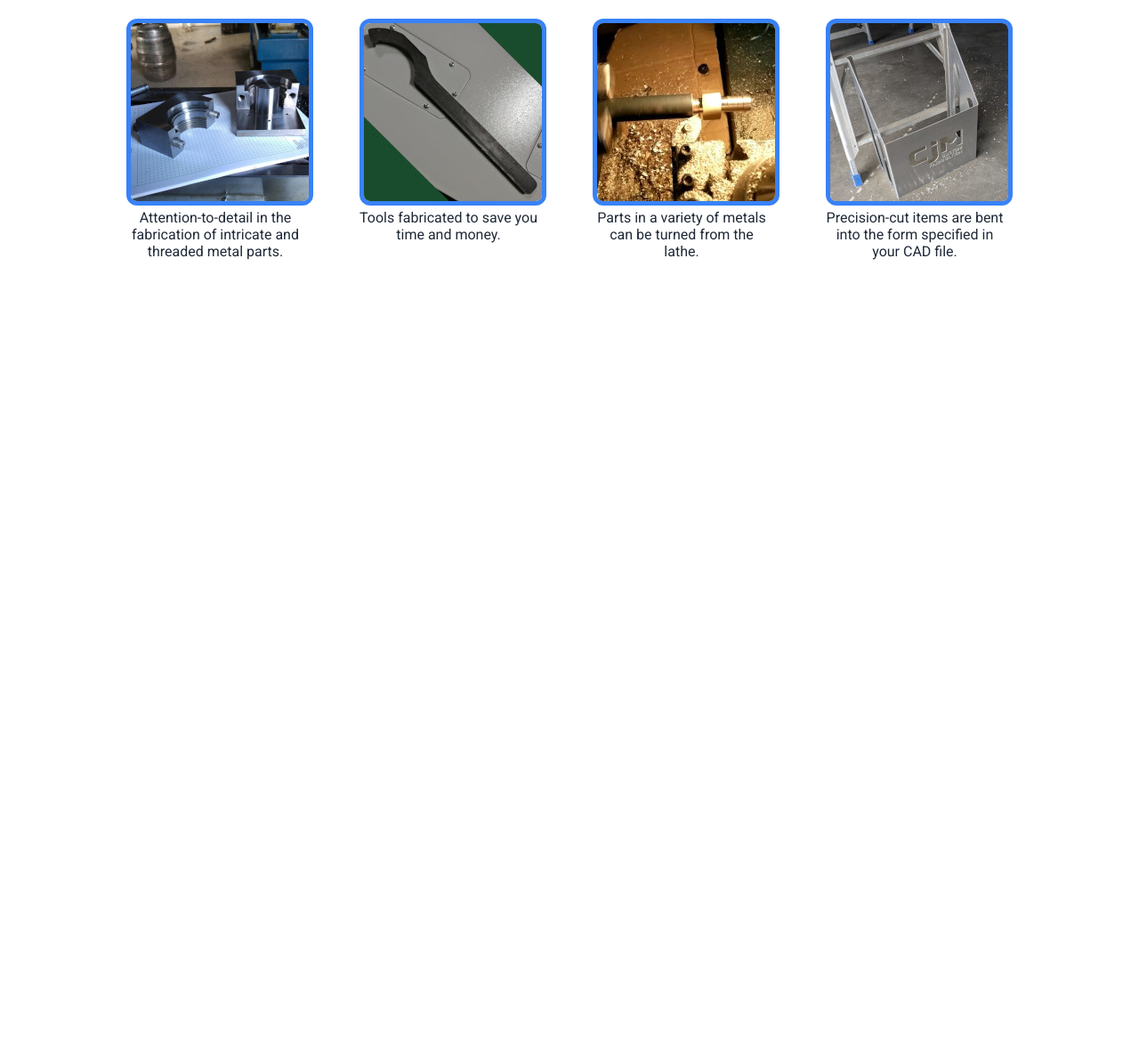
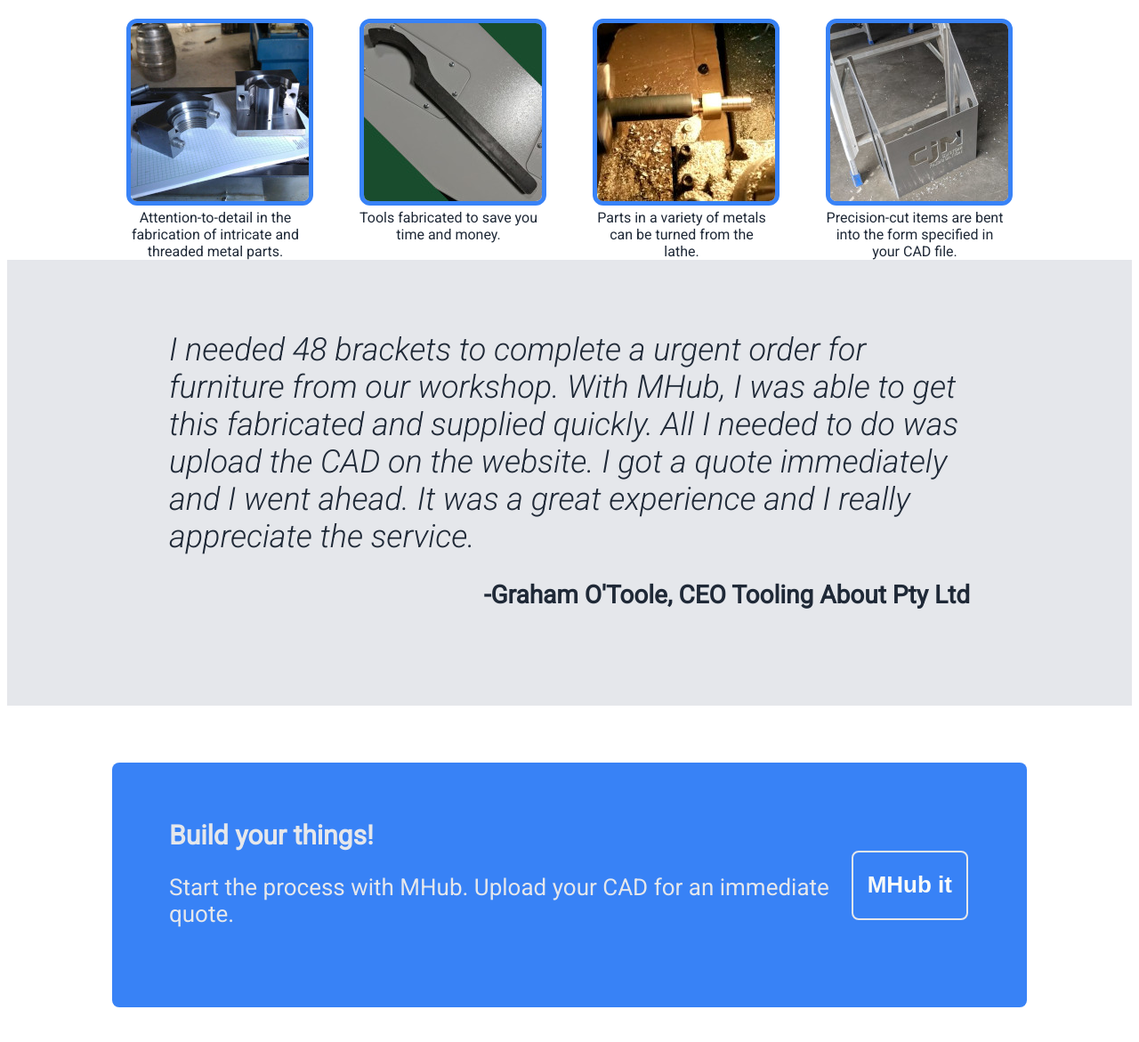
Before and after one commit to AusDavo/mhub-public, a plain HTML site: page index.html in a window 1280 px wide. Shown: the part 577-1748 px from the top of the page at 89% size. Before the commit the page ends 877 px from the top, so only its background shows below. Drawn offline with Linux system fonts and the light colour scheme.

Commit message:
Add testimonial

```diff
--- a/index.html
+++ b/index.html
@@ -7,10 +7,10 @@
 
     <link rel="preconnect" href="https://fonts.googleapis.com">
     <link rel="preconnect" href="https://fonts.gstatic.com" crossorigin>
-    <link href="https://fonts.googleapis.com/css2?family=Roboto&display=swap" rel="stylesheet">
+    <link href="https://fonts.googleapis.com/css2?family=Roboto:ital,wght@0,400;1,300&display=swap" rel="stylesheet">
 
     <style>
-        @import url('https://fonts.googleapis.com/css2?family=Roboto&display=swap');
+        @import url('https://fonts.googleapis.com/css2?family=Roboto:ital,wght@0,400;1,300&display=swap');
     </style>
 
     <link rel="stylesheet" href="style.css">
@@ -76,6 +76,25 @@
             </div>
         </div>
     </div>
+    <div class="grey">
+        <div class="testimonial">
+            <em class="quote-text">I needed 48 brackets to complete a urgent order for furniture from our workshop. With MHub, I was able to get this fabricated and supplied quickly. All I needed to do was upload the CAD on the website. I got a quote immediately and I went ahead. It was a great experience and I really appreciate the service.</em>
+            <p class="quote-attrib"><strong>-Graham O'Toole, CEO Tooling About Pty Ltd</strong></p>
+        </div>
+    </div>
+    <div class="call-to-action">
+        <div class="coa-left">
+            <strong class="encourage-1">
+                Build your things!
+            </strong>
+            <p class="encourage-2">
+                Start the process with MHub. Upload your CAD for an immediate quote.
+            </p>
+        </div>
+        <button class="begin">
+            <a href="#">MHub it</a>
+        </button>
+    </div>
 
 </body>
 </html>
--- a/style.css
+++ b/style.css
@@ -109,3 +109,52 @@ button {
 .text {
     max-width: 200px;
 }
+
+.grey {
+    background-color: #E5E7EB;
+    color: #1F2937;
+}
+
+.testimonial {
+    max-width: 900px;
+    padding: 80px 0px;
+    margin: auto;
+}
+
+.quote-text {
+    font-size: 36px;
+}
+
+.quote-attrib{
+    font-size: 28px;
+    text-align: right;
+}
+
+.call-to-action {
+    background-color: #3882f6;
+    color: #E5E7EB;
+    border-radius: 8px;
+    max-width: 900px;
+    margin: 64px auto;
+    font-size: 30px;
+    padding: 64px;
+    display: flex;
+    justify-content: center;
+    align-items: center;
+}
+
+.encourage-2 {
+    font-size: 26px;
+}
+
+.coa-left {
+    flex-shrink: 1;
+}
+
+.begin {
+    border: 2px solid #E5E7EB;
+    font-weight: bold;
+    font-size: 26px;
+    white-space: nowrap;
+    height: 3em;
+}
```
